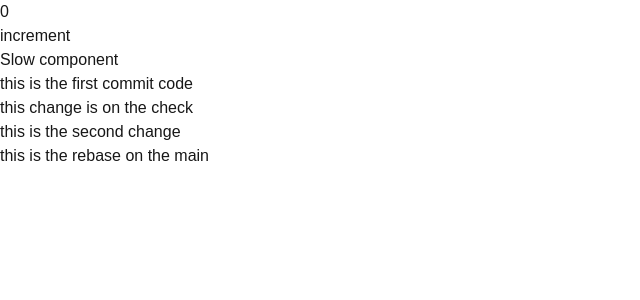
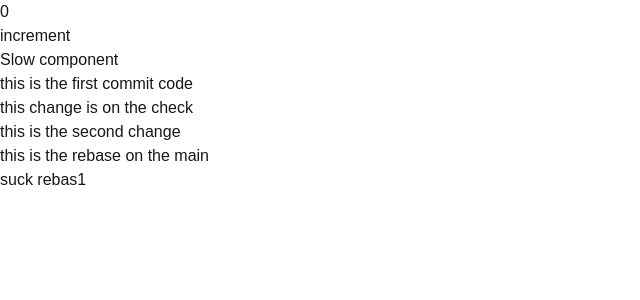
Before and after one commit to ZAK123DSFDF/react-compiler-check1, a Next.js app: page / in a window 1280 px wide. Shown: the top 300 px of the page, without its empty margins (0-640 px from the left). Built offline with nearby package versions, Linux system fonts and the light colour scheme.

Commit message:
suck rebas1

```diff
--- a/src/app/page.tsx
+++ b/src/app/page.tsx
@@ -23,6 +23,7 @@ export default function Home() {
           <h1>this change is on the check</h1>
           <h1>this is the second change</h1>
           <h1>this is the rebase on the main</h1>
+          <h1>suck rebas1</h1>
       </>
   );
 }
```
